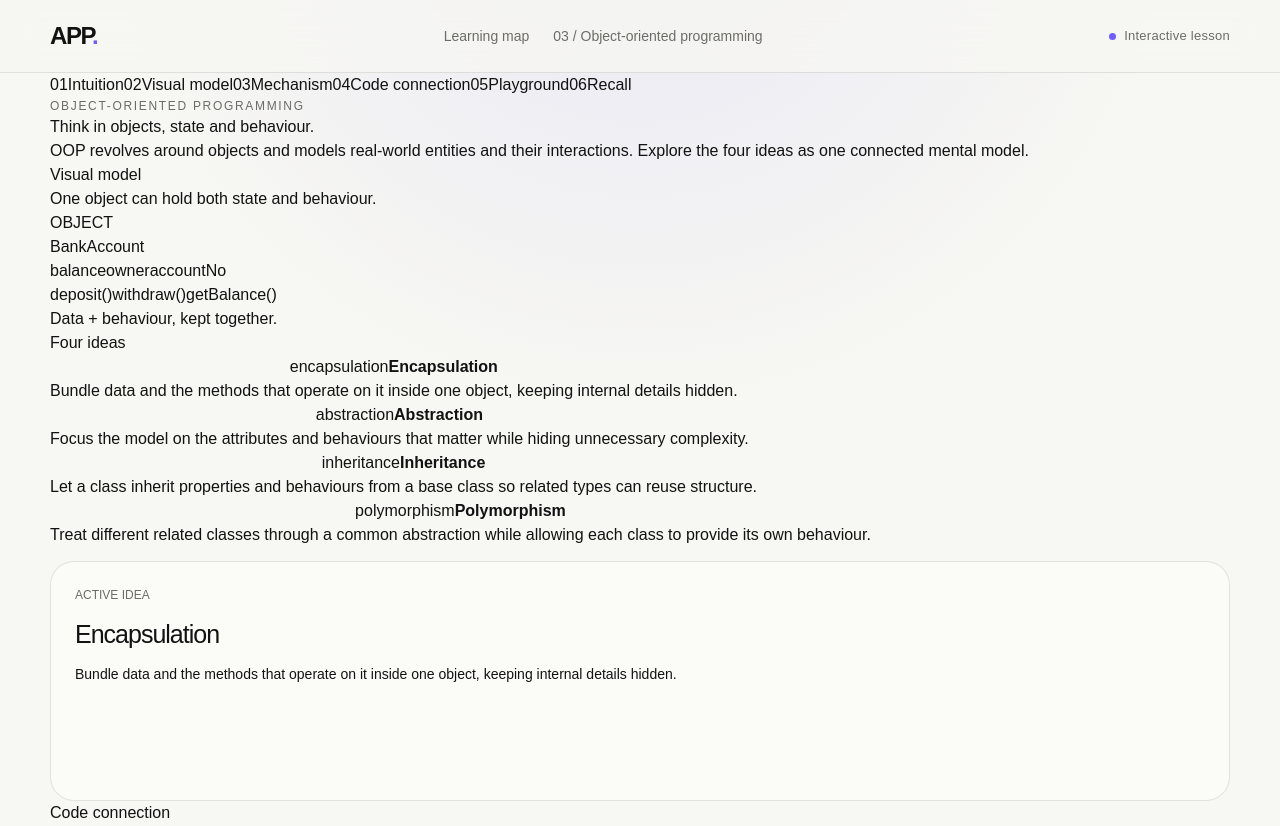
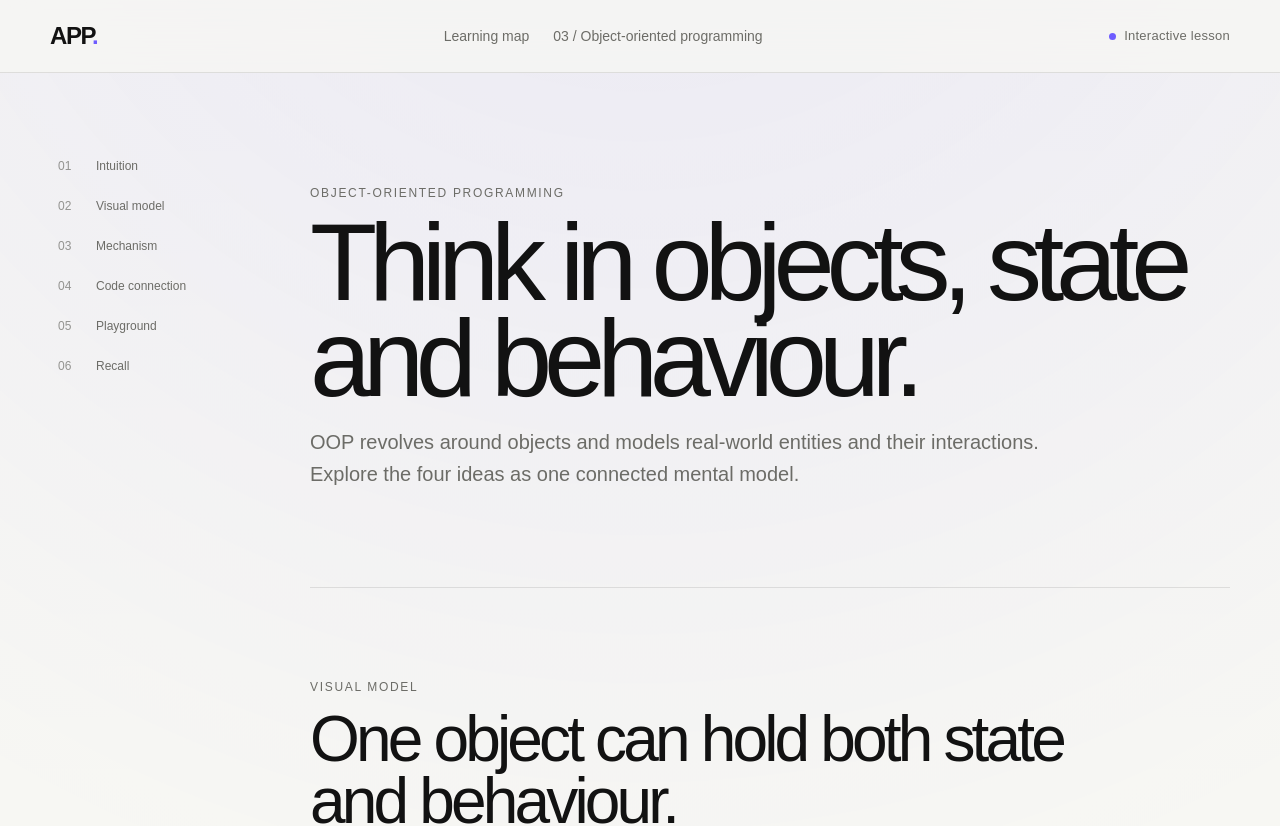
Before and after one commit to veera-raghavann/app, a Next.js app: page /learn/oop in a window 1280 px wide. Shown: the top 826 px of the page. Built offline with nearby package versions, Linux system fonts and the light colour scheme.

Commit message:
Polish immersive learning design system

```diff
--- a/src/app/globals.css
+++ b/src/app/globals.css
@@ -19,161 +19,146 @@ body {
   -webkit-font-smoothing: antialiased;
   text-rendering: optimizeLegibility;
 }
-button, a { -webkit-tap-highlight-color: transparent; }
+button, a, input { -webkit-tap-highlight-color: transparent; }
+button { font: inherit; }
 
-::selection {
-  background: rgba(110, 92, 255, 0.18);
-}
+::selection { background: rgba(110, 92, 255, 0.18); }
 
 .shell {
   min-height: 100vh;
   overflow-x: clip;
-  background:
-    radial-gradient(circle at 50% -10%, rgba(110, 92, 255, 0.10), transparent 35%),
-    var(--background);
+  background: radial-gradient(circle at 50% -10%, rgba(110,92,255,.10), transparent 35%), var(--background);
 }
-
-.container {
-  width: min(1180px, calc(100% - 40px));
-  margin: 0 auto;
-}
+.container { width: min(1180px, calc(100% - 40px)); margin: 0 auto; }
 
 .nav {
-  position: sticky;
-  top: 0;
-  z-index: 20;
+  position: sticky; top: 0; z-index: 20;
   backdrop-filter: blur(18px);
   background: color-mix(in srgb, var(--background) 78%, transparent);
   border-bottom: 1px solid var(--line);
 }
+.nav-inner { min-height: 72px; display:flex; align-items:center; justify-content:space-between; gap:24px; }
+.brand { font-weight:800; letter-spacing:-.06em; font-size:24px; text-decoration:none; color:inherit; }
+.nav-links { display:flex; gap:24px; color:var(--muted); font-size:14px; }
+.nav-links a { color:inherit; text-decoration:none; }
+.nav-links a:hover { color:var(--foreground); }
 
-.nav-inner {
-  height: 72px;
-  display: flex;
-  align-items: center;
-  justify-content: space-between;
+.hero { min-height:calc(100vh - 72px); display:grid; place-items:center; padding:90px 0 120px; }
+.hero-grid { display:grid; grid-template-columns:1.08fr .92fr; gap:70px; align-items:center; }
+.eyebrow { display:inline-flex; align-items:center; gap:8px; color:var(--muted); font-size:13px; letter-spacing:.02em; }
+.dot { width:7px; height:7px; border-radius:999px; background:var(--accent); }
+.hero h1 { margin:20px 0 22px; max-width:760px; font-size:clamp(58px,8vw,106px); line-height:.90; letter-spacing:-.07em; font-weight:800; }
+.hero p { margin:0; max-width:620px; font-size:clamp(17px,2vw,21px); line-height:1.55; color:var(--muted); }
+.actions { display:flex; gap:12px; margin-top:34px; flex-wrap:wrap; }
+.button { display:inline-flex; min-height:46px; align-items:center; justify-content:center; border-radius:999px; padding:0 20px; border:1px solid var(--line); text-decoration:none; font-size:14px; font-weight:650; cursor:pointer; transition:transform .18s ease, background .18s ease, opacity .18s ease; }
+.button:hover:not(:disabled) { transform:translateY(-1px); }
+.button:disabled { opacity:.4; cursor:not-allowed; }
+.button.primary { color:white; background:var(--foreground); border-color:var(--foreground); }
+.button.secondary { color:var(--foreground); background:rgba(255,255,255,.52); }
+
+.visual-card { position:relative; border:1px solid var(--line); border-radius:30px; padding:26px; background:rgba(255,255,255,.64); box-shadow:0 30px 80px rgba(18,18,18,.06); }
+.visual-header { display:flex; justify-content:space-between; color:var(--muted); font-size:12px; letter-spacing:.08em; }
+.visual-stage { margin-top:24px; min-height:420px; display:grid; place-items:center; }
+.node { border:1px solid var(--line); background:white; border-radius:18px; padding:14px 16px; font-size:13px; box-shadow:0 10px 24px rgba(18,18,18,.05); }
+.stack { display:grid; justify-items:center; gap:18px; width:100%; }
+.row { display:flex; align-items:center; justify-content:center; gap:12px; flex-wrap:wrap; }
+.arrow { color:#a0a09a; font-size:18px; }
+.node.accent { border-color:rgba(110,92,255,.28); background:rgba(110,92,255,.08); }
+
+.section { padding:110px 0; border-top:1px solid var(--line); }
+.section-head { max-width:700px; margin-bottom:46px; }
+.section-kicker, .lesson-kicker { font-size:12px; text-transform:uppercase; letter-spacing:.14em; color:var(--muted); }
+.section h2 { margin:12px 0; font-size:clamp(40px,6vw,72px); line-height:.95; letter-spacing:-.06em; }
+.section p { margin:0; color:var(--muted); font-size:17px; line-height:1.6; }
+.cards { display:grid; grid-template-columns:repeat(3,1fr); gap:14px; }
+.card { padding:24px; min-height:240px; border:1px solid var(--line); border-radius:24px; background:rgba(255,255,255,.46); }
+.card-num { color:var(--muted); font-size:12px; letter-spacing:.08em; }
+.card h3 { margin:46px 0 10px; letter-spacing:-.04em; font-size:25px; }
+.card p { font-size:14px; }
+.footer { padding:32px 0 52px; color:var(--muted); font-size:13px; }
+
+.concept-layout { display:grid; grid-template-columns:190px minmax(0,1fr); gap:70px; align-items:start; padding-top:74px; }
+.learning-rail { position:sticky; top:104px; display:grid; gap:2px; }
+.rail-item { display:grid; grid-template-columns:28px 1fr; gap:10px; padding:10px 8px; border-radius:12px; color:var(--muted); text-decoration:none; font-size:12px; transition:background .18s ease, color .18s ease; }
+.rail-item span:first-child { opacity:.7; }
+.rail-item:hover, .rail-item.active { color:var(--foreground); background:rgba(255,255,255,.5); }
+.rail-item.active span:first-child { color:var(--accent); opacity:1; }
+.concept-main { min-width:0; }
+.concept-hero { min-height:55vh; display:flex; flex-direction:column; justify-content:center; padding:20px 0 80px; }
+.concept-hero h1 { margin:12px 0 20px; max-width:920px; font-size:clamp(56px,9vw,110px); line-height:.87; letter-spacing:-.075em; }
+.concept-hero p { max-width:780px; font-size:20px; line-height:1.6; color:var(--muted); }
+.lesson-section { padding:90px 0; border-top:1px solid var(--line); }
+.lesson-section h2 { max-width:800px; margin:12px 0 32px; font-size:clamp(38px,5vw,64px); line-height:.97; letter-spacing:-.06em; }
+
+.oop-scene { margin-top:40px; min-height:480px; border:1px solid var(--line); border-radius:30px; background:rgba(255,255,255,.46); display:grid; place-items:center; position:relative; overflow:hidden; }
+.oop-scene::before { content:""; width:420px; height:420px; border:1px dashed rgba(110,92,255,.20); border-radius:50%; position:absolute; }
+.object-card { position:relative; z-index:1; width:min(340px,85%); border:1px solid rgba(110,92,255,.28); border-radius:24px; padding:24px; background:white; box-shadow:0 30px 70px rgba(18,18,18,.08); }
+.object-cap { font-size:11px; color:var(--muted); letter-spacing:.12em; }
+.object-name { margin-top:8px; font-size:32px; font-weight:750; letter-spacing:-.05em; }
+.object-divider { border-top:1px solid var(--line); margin:18px 0; }
+.object-list { display:grid; gap:9px; color:var(--muted); font-size:14px; }
+.object-caption { position:absolute; bottom:26px; color:var(--muted); font-size:13px; }
+.idea-grid { display:grid; grid-template-columns:repeat(2,1fr); gap:12px; margin-top:28px; }
+.idea-card { text-align:left; border:1px solid var(--line); border-radius:22px; padding:22px; background:rgba(255,255,255,.45); cursor:pointer; transition:transform .18s ease, border-color .18s ease, background .18s ease; }
+.idea-card:hover { transform:translateY(-2px); }
+.idea-card.selected { border-color:rgba(110,92,255,.28); background:rgba(110,92,255,.08); }
+.idea-card span { display:block; font-size:11px; color:var(--muted); text-transform:uppercase; letter-spacing:.1em; }
+.idea-card strong { display:block; margin:32px 0 8px; font-size:23px; letter-spacing:-.04em; }
+.idea-card p { font-size:14px; }
+.code-block { overflow:auto; border:1px solid var(--line); border-radius:22px; padding:24px; background:#151515; color:#f5f5f5; font-size:14px; line-height:1.7; }
+.recall-card { min-height:auto; display:grid; gap:18px; }
+.compact-cards .card { min-height:190px; }
+.compact-cards .card h3 { margin-top:35px; }
+
+.segmented { display:flex; border:1px solid var(--line); border-radius:999px; padding:4px; width:max-content; background:rgba(255,255,255,.55); }
+.segmented button { border:0; background:transparent; border-radius:999px; padding:9px 14px; cursor:pointer; font-size:13px; }
+.segmented button.selected { background:var(--foreground); color:white; }
+.segmented.large button { padding:12px 18px; }
+.call-scene { margin-top:28px; min-height:270px; display:flex; align-items:center; justify-content:center; gap:16px; flex-wrap:wrap; border:1px solid var(--line); border-radius:28px; background:rgba(255,255,255,.46); }
+.call-node { min-width:190px; padding:22px; border:1px solid var(--line); border-radius:20px; background:white; box-shadow:0 12px 30px rgba(18,18,18,.05); }
+.call-node.accent { border-color:rgba(110,92,255,.30); background:rgba(110,92,255,.08); }
+.call-node span { display:block; font-size:10px; color:var(--muted); letter-spacing:.12em; }
+.call-node strong { display:block; margin-top:9px; font-size:16px; }
+.call-arrow { color:#a0a09a; font-size:28px; }
+
+.playground-grid { display:grid; grid-template-columns:300px minmax(0,1fr); gap:14px; }
+.field-list { display:grid; gap:12px; margin-top:24px; }
+.field { display:grid; gap:7px; font-size:12px; color:var(--muted); }
+.field input { width:100%; border:1px solid var(--line); border-radius:12px; padding:11px 12px; background:rgba(255,255,255,.72); color:var(--foreground); outline:none; }
+.field input:focus { border-color:rgba(110,92,255,.38); box-shadow:0 0 0 3px rgba(110,92,255,.08); }
+.trace { display:grid; grid-template-columns:1fr auto 1fr auto 1fr; gap:12px; align-items:center; margin:48px 0 30px; }
+.trace-node { min-height:150px; display:flex; flex-direction:column; justify-content:center; gap:8px; border:1px solid var(--line); border-radius:22px; background:rgba(255,255,255,.78); padding:20px; transition:border-color .25s ease, background .25s ease, transform .25s ease; }
+.trace-node.active { border-color:rgba(110,92,255,.32); background:rgba(110,92,255,.08); transform:translateY(-2px); }
+.trace-node span { color:var(--muted); font-size:12px; line-height:1.5; word-break:break-word; }
+.trace-line { height:1px; background:var(--line); position:relative; }
+.trace-line.lit { background:rgba(110,92,255,.55); }
+.trace-line.lit::after { content:""; position:absolute; width:7px; height:7px; border-radius:50%; background:var(--accent); top:50%; left:50%; transform:translate(-50%,-50%); box-shadow:0 0 0 6px rgba(110,92,255,.10); }
+.trace-copy { text-align:center; max-width:760px; margin:0 auto; }
+.trace-copy p { margin-top:10px; font-size:15px; }
+
+@media (max-width: 1000px) {
+  .hero-grid { grid-template-columns:1fr; gap:50px; }
+  .cards { grid-template-columns:1fr 1fr; }
+  .concept-layout { grid-template-columns:1fr; gap:0; padding-top:35px; }
+  .learning-rail { position:static; display:flex; overflow:auto; margin-bottom:20px; }
+  .rail-item { min-width:155px; }
+  .playground-grid { grid-template-columns:1fr; }
+  .trace { grid-template-columns:1fr; }
+  .trace-line { width:1px; height:25px; margin:0 auto; }
+  .trace-line.lit::after { top:50%; left:50%; }
 }
 
-.brand {
-  font-weight: 800;
-  letter-spacing: -0.06em;
-  font-size: 24px;
+@media (max-width: 700px) {
+  .container { width:min(100% - 28px, 1180px); }
+  .nav-inner { min-height:64px; }
+  .nav-links { display:none; }
+  .hero { padding:70px 0 90px; }
+  .visual-stage { min-height:340px; }
+  .cards, .idea-grid { grid-template-columns:1fr; }
+  .section { padding:82px 0; }
+  .concept-hero { min-height:auto; padding:60px 0 70px; }
+  .concept-hero h1 { font-size:clamp(48px,15vw,82px); }
+  .concept-hero p { font-size:17px; }
+  .call-scene { padding:24px; }
+  .call-arrow { transform:rotate(90deg); }
 }
-
-.nav-links { display: flex; gap: 24px; color: var(--muted); font-size: 14px; }
-.nav-links a { color: inherit; text-decoration: none; }
-.nav-links a:hover { color: var(--foreground); }
-
-.hero {
-  min-height: calc(100vh - 72px);
-  display: grid;
-  place-items: center;
-  padding: 90px 0 120px;
-}
-
-.hero-grid {
-  display: grid;
-  grid-template-columns: 1.08fr .92fr;
-  gap: 70px;
-  align-items: center;
-}
-
-.eyebrow {
-  display: inline-flex;
-  align-items: center;
-  gap: 8px;
-  color: var(--muted);
-  font-size: 13px;
-  letter-spacing: .02em;
-}
-
-.dot { width: 7px; height: 7px; border-radius: 999px; background: var(--accent); }
-
-.hero h1 {
-  margin: 20px 0 22px;
-  max-width: 760px;
-  font-size: clamp(58px, 8vw, 106px);
-  line-height: .90;
-  letter-spacing: -0.07em;
-  font-weight: 800;
-}
-
-.hero p {
-  margin: 0;
-  max-width: 620px;
-  font-size: clamp(17px, 2vw, 21px);
-  line-height: 1.55;
-  color: var(--muted);
-}
-
-.actions { display: flex; gap: 12px; margin-top: 34px; flex-wrap: wrap; }
-
-.button {
-  display: inline-flex;
-  min-height: 46px;
-  align-items: center;
-  justify-content: center;
-  border-radius: 999px;
-  padding: 0 20px;
-  border: 1px solid var(--line);
-  text-decoration: none;
-  font-size: 14px;
-  font-weight: 650;
-  transition: transform .18s ease, background .18s ease;
-}
-.button:hover { transform: translateY(-1px); }
-.button.primary { color: white; background: var(--foreground); border-color: var(--foreground); }
-.button.secondary { color: var(--foreground); background: rgba(255,255,255,.52); }
-
-.visual-card {
-  position: relative;
-  border: 1px solid var(--line);
-  border-radius: 30px;
-  padding: 26px;
-  background: rgba(255,255,255,.64);
-  box-shadow: 0 30px 80px rgba(18,18,18,.06);
-}
-
-.visual-header { display: flex; justify-content: space-between; color: var(--muted); font-size: 12px; }
-.visual-stage { margin-top: 24px; min-height: 420px; display: grid; place-items: center; }
-
-.node {
-  border: 1px solid var(--line);
-  background: white;
-  border-radius: 18px;
-  padding: 14px 16px;
-  font-size: 13px;
-  box-shadow: 0 10px 24px rgba(18,18,18,.05);
-}
-
-.stack { display: grid; justify-items: center; gap: 18px; width: 100%; }
-.row { display: flex; align-items: center; justify-content: center; gap: 12px; flex-wrap: wrap; }
-.arrow { color: #a0a09a; font-size: 18px; }
-.node.accent { border-color: rgba(110,92,255,.28); background: rgba(110,92,255,.08); }
-
-.section { padding: 110px 0; border-top: 1px solid var(--line); }
-.section-head { max-width: 700px; margin-bottom: 46px; }
-.section-kicker { font-size: 12px; text-transform: uppercase; letter-spacing: .14em; color: var(--muted); }
-.section h2 { margin: 12px 0; font-size: clamp(40px, 6vw, 72px); line-height: .95; letter-spacing: -.06em; }
-.section p { margin: 0; color: var(--muted); font-size: 17px; line-height: 1.6; }
-
-.cards { display: grid; grid-template-columns: repeat(3, 1fr); gap: 14px; }
-.card {
-  padding: 24px;
-  min-height: 240px;
-  border: 1px solid var(--line);
-  border-radius: 24px;
-  background: rgba(255,255,255,.46);
-}
-.card-num { color: var(--muted); font-size: 12px; }
-.card h3 { margin: 46px 0 10px; letter-spacing: -.04em; font-size: 25px; }
-.card p { font-size: 14px; }
-
-.footer { padding: 32px 0 52px; color: var(--muted); font-size: 13px; }
-
-@media (max-width: 900px) {
-  .hero-grid { grid-template-columns: 1fr; gap: 50px; }
-  .visual-stage { min-height: 340px; }
-  .cards { grid-template-columns: 1fr; }
-  .nav-links { display: none; }
-}
```
